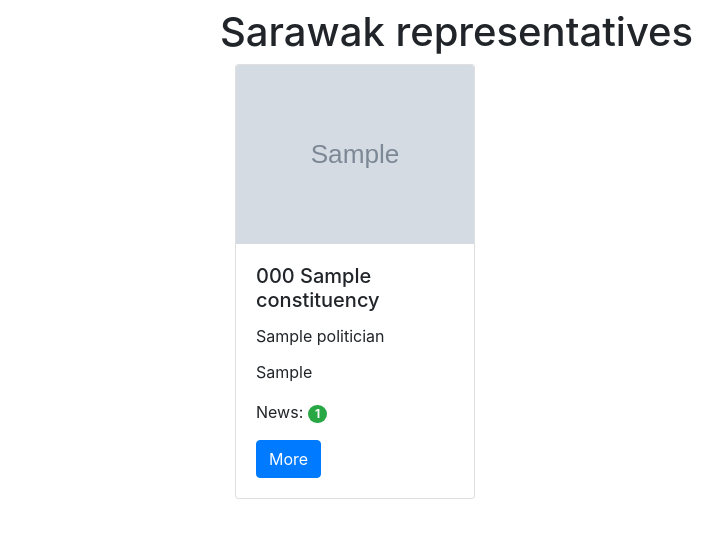
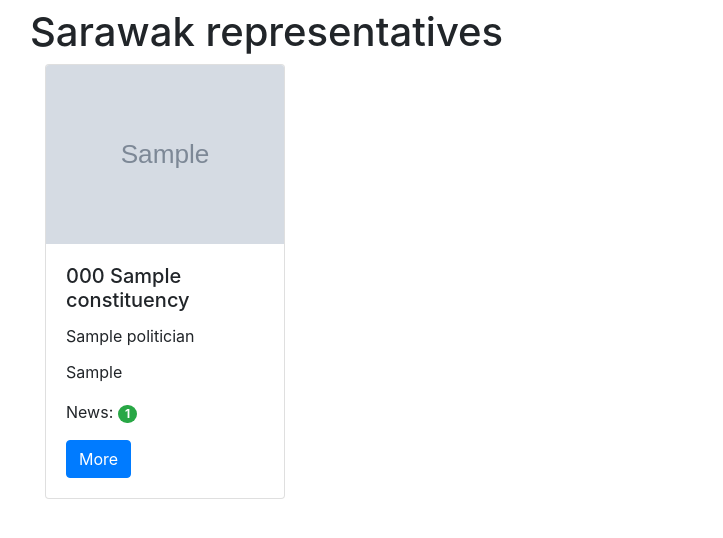
Before and after one commit to quiksilv/scrutiny, a Django app: page /politicians/ in a window 1280 px wide. Shown: the part 56-594 px from the top of the page, without its empty margins (55-778 px from the left). Run offline with Django 3.2, Linux system fonts and the light colour scheme; tables that the repository leaves empty hold one stand-in row (values such as "Sample post"); grey boxes marked "Sample" are stand-in pictures; some libraries are stand-ins or nearby versions.

Commit message:
change container size

```diff
--- a/App/settings.py
+++ b/App/settings.py
@@ -129,7 +129,7 @@ USE_TZ = True
 STATIC_URL = '/static/'
 STATIC_ROOT = os.path.join(BASE_DIR, 'static')
 
-EMAIL_USE_TLS = True
+EMAIL_USE_SSL = True
 EMAIL_HOST = os.environ['EMAIL_HOST']
 EMAIL_HOST_USER = os.environ['EMAIL_HOST_USER']
 EMAIL_HOST_PASSWORD = os.environ['EMAIL_HOST_PASSWORD']
--- a/politicians/templates/politicians/index.html
+++ b/politicians/templates/politicians/index.html
@@ -3,7 +3,7 @@
 <h1 class="mt-2">Sarawak representatives</h1>
   <div class="card-deck">
     {% for result in results %}
-    <div class="col-sm-5">
+    <div class="col-sm-4">
       <div class="card" style="width: 15rem;">
         <img class="mp-2 card-img-top" src={{ result.politician.image_url }} alt="" width="50%">
         <div class="card-body">
--- a/templates/base.html
+++ b/templates/base.html
@@ -37,7 +37,7 @@
     </nav>
     <div class="container">
       <div class="row justify-content-center">
-        <div class="col-8">
+        <div class="col-12">
           {% block content %}
           {% endblock %}
         </div>
```
